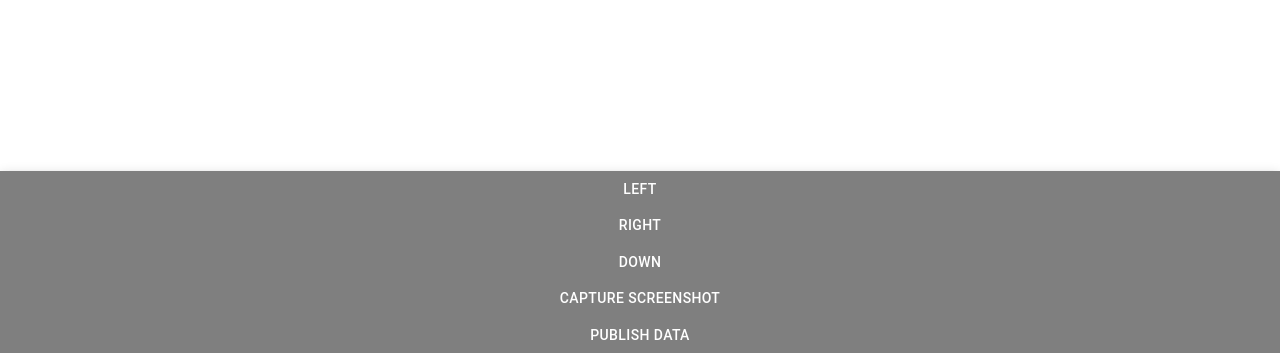
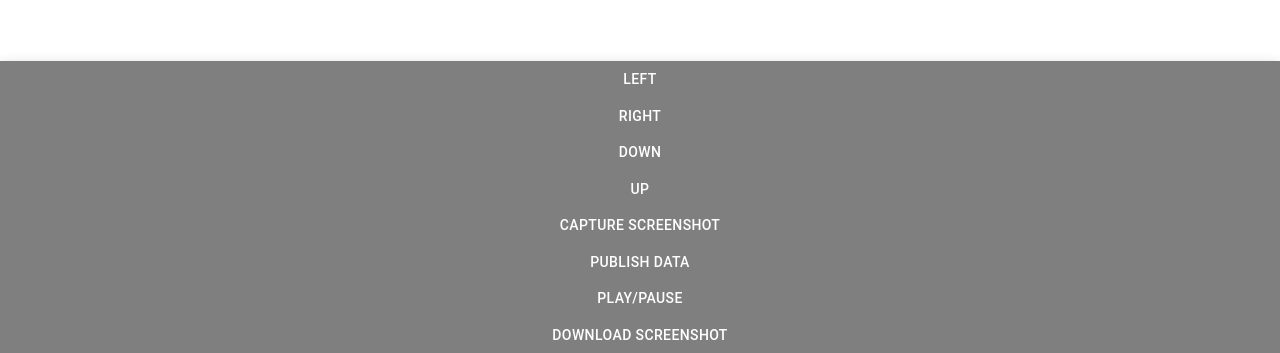
Before and after one commit to sumitchitkote/vr_video, a React (Vite) app: page / in a window 1280 px wide. Shown: the part 447-800 px from the top of the page. Built offline with nearby package versions, Linux system fonts and the light colour scheme.

Commit message:
navigation

```diff
--- a/src/App.jsx
+++ b/src/App.jsx
@@ -4,13 +4,14 @@ import { Box, CameraControls, Environment, Image, OrbitControls, PerspectiveCame
 import * as THREE from 'three';
 import Navbar from './components/Navbar/Navbar';
 import { AppBar, Button } from '@mui/material';
-import { useRef, useState } from 'react';
+import { useEffect, useRef, useState } from 'react';
 import axios from 'axios';
 function App() {
   const { DEG2RAD } = THREE.MathUtils
   // const texture = useVideoTexture("vr.mp4")
-  const [cameraPosition, setCameraPosition] = useState([0, 0, 0])
+  const [cameraPosition, setCameraPosition] = useState([0, 0, 0.1])
   const [cameraRotation, setCameraRotation] = useState([0, 30, 90]); // Set initial rotation
+  const [videoState, setVideoState] = useState(true); // Set initial rotation
 
 
   const [screenshotData, setScreenshotData] = useState(null);
@@ -19,7 +20,18 @@ function App() {
   const cubeRef = useRef(null);
   const handleClick = (direction) => {
     // setCameraRotation([THREE.MathUtils.degToRad(direction[0]), THREE.MathUtils.degToRad(direction[1]), THREE.MathUtils.degToRad(direction[2])]);
-    cubeRef.current.rotate(direction * DEG2RAD, 0, true)
+    if(direction === "left"){
+      cubeRef.current.rotate(60 * DEG2RAD, 0, true)
+    }else if (direction === "right"){
+      cubeRef.current.rotate(-60 * DEG2RAD, 0, true)
+
+    }else if (direction === "up"){
+      cubeRef.current.rotate(0,180 * DEG2RAD, true)
+
+    }else if (direction === "down"){
+      cubeRef.current.rotate(0,-180 * DEG2RAD, true)
+
+    }
     console.log(cubeRef.current);
   }
 
@@ -29,6 +41,9 @@ function App() {
       setScreenshotData(screenshot);
     }
   };
+  const nextFrame = (sec) => {
+    setVideoState(sec)
+  }
 
   const publishData = async () => {
     try {
@@ -54,30 +69,53 @@ function App() {
       console.error("An error occurred while publishing data", error);
     }
   };
+  const downloadScreenshot = () => {
+    if (screenshotData) {
+      // Create a data URL for the screenshot
+      const dataUrl = screenshotData;
 
+      // Create an anchor element to trigger the download
+      const a = document.createElement('a');
+      a.href = dataUrl;
+      a.download = 'screenshot.png'; // You can change the filename as needed
+      a.style.display = 'none';
+
+      // Append the anchor element to the DOM and trigger the click event
+      document.body.appendChild(a);
+      a.click();
+
+      // Remove the anchor element from the DOM
+      document.body.removeChild(a);
+    } else {
+      console.error('No screenshot data to download');
+    }
+  };
 
   return (
     <>
-       <Canvas gl={{preserveDrawingBuffer:true}} style={{ position: 'absolute' }} ref={canvasRef}>
+       <Canvas gl={{preserveDrawingBuffer:true}} style={{ position: 'absolute', height:"800px", width:"800px" }} ref={canvasRef}>
         {/* <Environment
                 files={"jpegsystems-home.jpg"}
                 ground={{ height: 9, radius: 150, scale: 1 }}
               /> */}
-              <PerspectiveCamera makeDefault args={[120]} rotation={cameraRotation} position={cameraPosition}  />
+              <PerspectiveCamera makeDefault args={[60]} rotation={cameraRotation} position={cameraPosition}  />
               {/* <ScrollControls pages={2} damping={0.1}> */}
           <ambientLight args={["#fff", 0.5]} />
           <OrbitControls />
           <Sphere  scale={7} >
-          <VideoMaterial url="vr.mp4" />
+          <VideoMaterial  url="vr2.mp4" videoState={videoState} />
              </Sphere>
              <CameraControls ref={cubeRef} enabled={true} />
       </Canvas>
       <AppBar position="fixed"  sx={{ top: 'auto', bottom: 0, backgroundColor:"rgba(0,0,0,0.5)", }}>
-                <Button sx={{color:"#fff"}} onClick={()=>{handleClick(90)}} >Left</Button>
-                <Button sx={{color:"#fff"}} onClick={()=>{handleClick(-90)}} >Right</Button>
-                <Button sx={{color:"#fff"}} onClick={()=>{handleClick([0,1,2])}} >Down</Button>
+                <Button sx={{color:"#fff"}} onClick={()=>{handleClick("left")}} >Left</Button>
+                <Button sx={{color:"#fff"}} onClick={()=>{handleClick("right")}} >Right</Button>
+                <Button sx={{color:"#fff"}} onClick={()=>{handleClick("down")}} >Down</Button>
+                <Button sx={{color:"#fff"}} onClick={()=>{handleClick("up")}} >Up</Button>
                 <Button sx={{ color: '#fff' }} onClick={captureScreenshot}>Capture Screenshot</Button>
                 <Button sx={{ color: '#fff' }} onClick={publishData}>Publish Data</Button>
+                <Button sx={{ color: '#fff' }} onClick={()=>{nextFrame(!videoState)}}>Play/Pause</Button>
+                <Button sx={{ color: '#fff' }} onClick={downloadScreenshot}>Download Screenshot</Button>
              </AppBar>
 
              {screenshotData && (
@@ -89,8 +127,16 @@ function App() {
   )
 }
 
-function VideoMaterial({ url }) {
+function VideoMaterial({ url, videoState }) {
+  // const [newVideoState, setNewVideoState] = useState(videoState)
   const texture = useVideoTexture(url)
+  const videoRef = useRef()
+  useEffect(()=>{
+    // texture.pause()
+    console.log(texture);
+    // useVideoTexture.length
+
+  },[videoState])
   return <meshBasicMaterial map={texture} toneMapped={false} side={THREE.BackSide} />
 }
 
```
Also changed, not shown: 1 other file (tests, documents, lock files or other folders).
